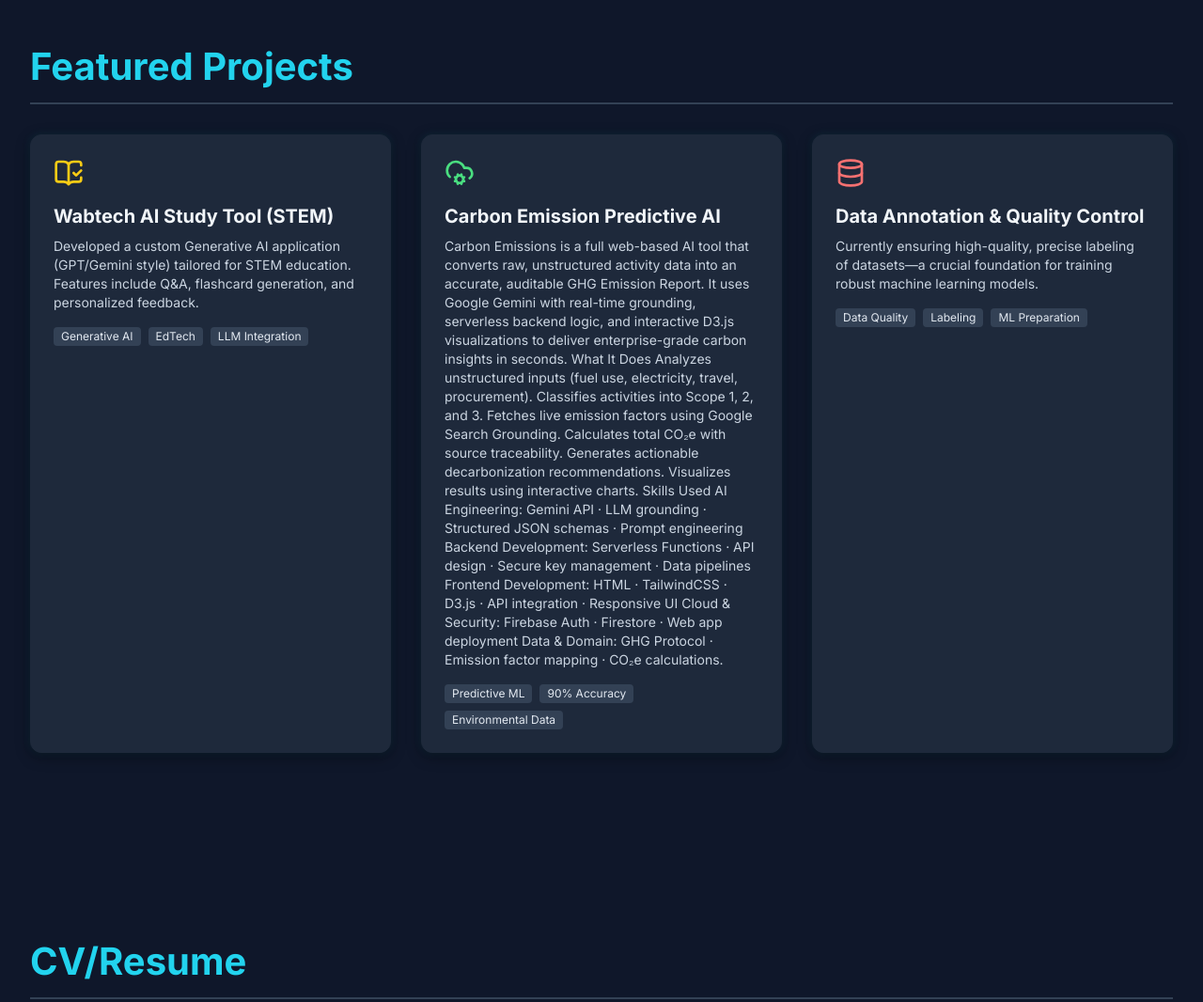
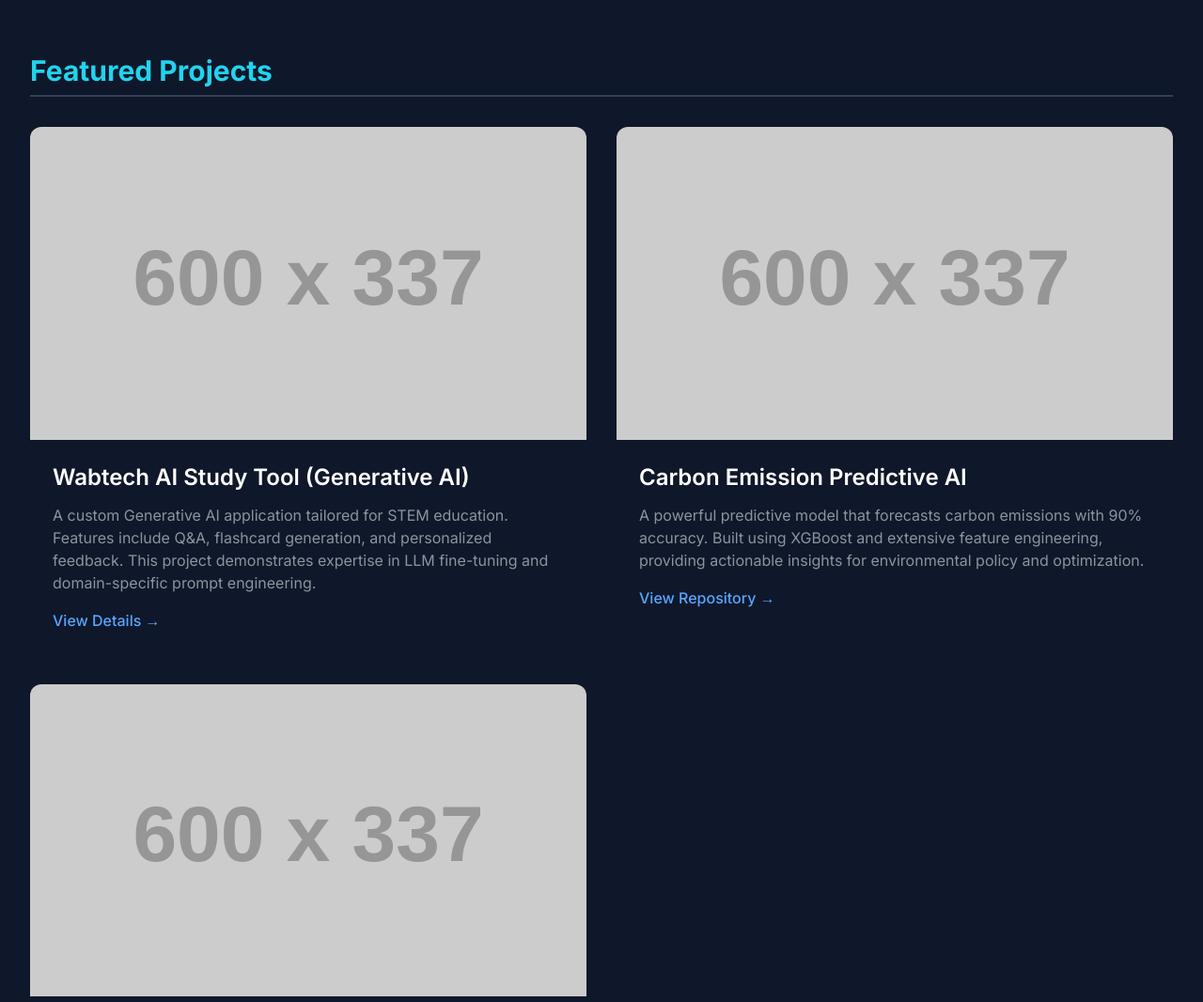
Before and after one commit to Nolin2/My-portifolio, a plain HTML site: page index.html in a window 1280 px wide. Shown: the part 1240-2306 px from the top of the page at 94% size. Drawn offline with nearby package versions, Linux system fonts and the light colour scheme.

Commit message:
Update index.html

```diff
--- a/index.html
+++ b/index.html
@@ -145,63 +145,63 @@
             </div>
         </section>
 
-        <section id="projects" class="py-12">
-            <h2 class="section-header">Featured Projects</h2>
-            <div class="grid grid-cols-1 md:grid-cols-2 lg:grid-cols-3 gap-8">
 
-                <div class="ai-card-clickable p-6 rounded-xl" onclick="showProjectDetails('wabtech_ai')">
-                    <i data-lucide="book-open-check" class="w-8 h-8 text-yellow-400 mb-4"></i>
-                    <h3 class="text-xl font-bold mb-2 text-slate-100">Wabtech AI Study Tool (STEM)</h3>
-                    <p class="text-slate-300 text-sm">Developed a custom Generative AI application (GPT/Gemini style) tailored for STEM education. Features include Q&A, flashcard generation, and personalized feedback.</p>
-                    <div class="mt-4 flex flex-wrap gap-2">
-                        <span class="bg-slate-700 text-xs px-2 py-0.5 rounded text-slate-200">Generative AI</span>
-                        <span class="bg-slate-700 text-xs px-2 py-0.5 rounded text-slate-200">EdTech</span>
-                        <span class="bg-slate-700 text-xs px-2 py-0.5 rounded text-slate-200">LLM Integration</span>
+    <!-- Projects Section -->
+    <section id="projects" class="container py-16">
+        <h3 class="text-3xl font-bold section-header">Featured Projects</h3>
+
+        <div class="grid md:grid-cols-2 gap-8">
+
+            <!-- Project 1: Wabtech AI Study Tool -->
+            <div class="card rounded-xl overflow-hidden">
+                <img src="images/study-tool.webp" onerror="this.onerror=null; this.src='https://placehold.co/600x337/30363d/8b949e?text=Wabtech+AI+Study+Tool'" alt="Wabtech AI Study Tool screenshot" class="project-img w-full">
+                <div class="p-6">
+                    <h4 class="text-2xl font-semibold mb-3 text-white">Wabtech AI Study Tool (Generative AI)</h4>
+                    <p class="text-[#8b949e] mb-4">
+                        A custom Generative AI application tailored for STEM education. Features include Q&A, flashcard generation, and personalized feedback. This project demonstrates expertise in LLM fine-tuning and domain-specific prompt engineering.
+                    </p>
+                    <a href="https://wabtechai-studytool.netlify.app/" target="_blank" class="text-[#58a6ff] hover:underline font-medium">View Details &rarr;</a>
                 </div>
             </div>
 
-                <div class="ai-card-clickable p-6 rounded-xl" onclick="showProjectDetails('https://eco-predict-ai.web.app/')">
-                    <i data-lucide="cloud-cog" class="w-8 h-8 text-green-400 mb-4"></i>
-                    <h3 class="text-xl font-bold mb-2 text-slate-100">Carbon Emission Predictive AI</h3>
-                    <p class="text-slate-300 text-sm">Carbon Emissions is a full web-based AI tool that converts raw, unstructured activity data into an accurate, auditable GHG Emission Report. It uses Google Gemini with real-time grounding, serverless backend logic, and interactive D3.js visualizations to deliver enterprise-grade carbon insights in seconds.
-
-What It Does
-Analyzes unstructured inputs (fuel use, electricity, travel, procurement).
-Classifies activities into Scope 1, 2, and 3.
-Fetches live emission factors using Google Search Grounding.
-Calculates total CO₂e with source traceability.
-Generates actionable decarbonization recommendations.
-Visualizes results using interactive charts.
-Skills Used
-AI Engineering:
-Gemini API · LLM grounding · Structured JSON schemas · Prompt engineering
-Backend Development:
-Serverless Functions · API design · Secure key management · Data pipelines
-Frontend Development:
-HTML · TailwindCSS · D3.js · API integration · Responsive UI
-Cloud & Security:
-Firebase Auth · Firestore · Web app deployment
-Data & Domain:
-GHG Protocol · Emission factor mapping · CO₂e calculations.</p>
-                    <div class="mt-4 flex flex-wrap gap-2">
-                        <span class="bg-slate-700 text-xs px-2 py-0.5 rounded text-slate-200">Predictive ML</span>
-                        <span class="bg-slate-700 text-xs px-2 py-0.5 rounded text-slate-200">90% Accuracy</span>
-                        <span class="bg-slate-700 text-xs px-2 py-0.5 rounded text-slate-200">Environmental Data</span>
+            <!-- Project 2: Carbon Emission Predictive AI -->
+            <div class="card rounded-xl overflow-hidden">
+                <img src="images/carbon-ai.webp" onerror="this.onerror=null; this.src='https://placehold.co/600x337/30363d/8b949e?text=Carbon+Emission+AI'" alt="Carbon Emission Predictive AI screenshot" class="project-img w-full">
+                <div class="p-6">
+                    <h4 class="text-2xl font-semibold mb-3 text-white">Carbon Emission Predictive AI</h4>
+                    <p class="text-[#8b949e] mb-4">
+                        A powerful predictive model that forecasts carbon emissions with 90% accuracy. Built using XGBoost and extensive feature engineering, providing actionable insights for environmental policy and optimization.
+                    </p>
+                    <a href="https://eco-predict-ai.web.app/" target="_blank" class="text-[#58a6ff] hover:underline font-medium">View Repository &rarr;</a>
                 </div>
             </div>
 
-                <div class="ai-card-clickable p-6 rounded-xl" onclick="showProjectDetails('data_annotation')">
-                    <i data-lucide="database" class="w-8 h-8 text-red-400 mb-4"></i>
-                    <h3 class="text-xl font-bold mb-2 text-slate-100">Data Annotation & Quality Control</h3>
-                    <p class="text-slate-300 text-sm">Currently ensuring high-quality, precise labeling of datasets—a crucial foundation for training robust machine learning models.</p>
-                    <div class="mt-4 flex flex-wrap gap-2">
-                        <span class="bg-slate-700 text-xs px-2 py-0.5 rounded text-slate-200">Data Quality</span>
-                        <span class="bg-slate-700 text-xs px-2 py-0.5 rounded text-slate-200">Labeling</span>
-                        <span class="bg-slate-700 text-xs px-2 py-0.5 rounded text-slate-200">ML Preparation</span>
+            <!-- Project 3: Data Annotation & QC Platform -->
+            <div class="card rounded-xl overflow-hidden">
+                <img src="images/data-qc.webp" onerror="this.onerror=null; this.src='https://placehold.co/600x337/30363d/8b949e?text=Data+Annotation+QC'" alt="Data Annotation & QC Platform screenshot" class="project-img w-full">
+                <div class="p-6">
+                    <h4 class="text-2xl font-semibold mb-3 text-white">WabTech AgriSence</h4>
+                    <p class="text-[#8b949e] mb-4">
+                        WabTech AgriSense is an  AI-powered system analyzing farm data (soil, crops, weather) to provide risk assessments and actionable recommendations. Built with Node.js backend, Gemini API integration, responsive frontend, and deployed on Render. Skills: AI Engineering, ML, Prompt Engineering, Data Processing, API Integration, Full-Stack Development.
+                    </p>
+                    <a href="https://ai-agriculture-2-8lum.onrender.com/" target="_blank" class="text-[#58a6ff] hover:underline font-medium">Read Case Study &rarr;</a>
                 </div>
                 </div>
+
+    </section>
+
+    <!-- Contact Section -->
+    <section id="contact" class="container py-16 text-center">
+        <h3 class="text-3xl font-bold section-header max-w-lg mx-auto">Let's Build the Future of AI Together</h3>
+        <p class="text-xl text-[#8b949e] mb-8 max-w-2xl mx-auto">
+            I am available for new opportunities that involve complex LLM integration, predictive modeling challenges, and MLOps deployment.
+        </p>
+        <div class="space-y-4">
+            <a href="mailto:masainollin@gmail.com" class="btn-primary inline-block px-8 py-4 text-lg rounded-xl font-bold">Email Me: masainollin@gmail.com</a>
+            <p class="text-[#8b949e]">Phone: 0757130382 | <a href="https://www.linkedin.com/in/nolin-masai" target="_blank" class="text-[#58a6ff] hover:underline">LinkedIn Profile</a></p>
         </div>
     </section>
+
 
         <section id="cv" class="py-12">
             <h2 class="section-header">CV/Resume</h2>
```
Lines whose indentation alone changed are shown as unchanged.
